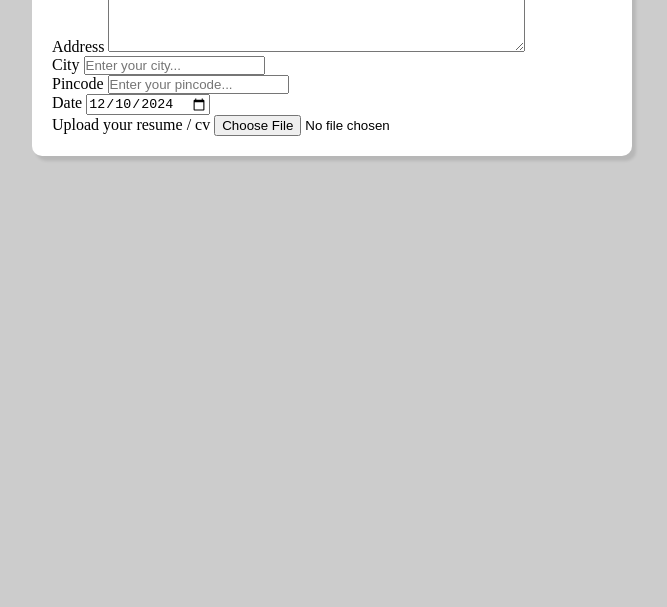
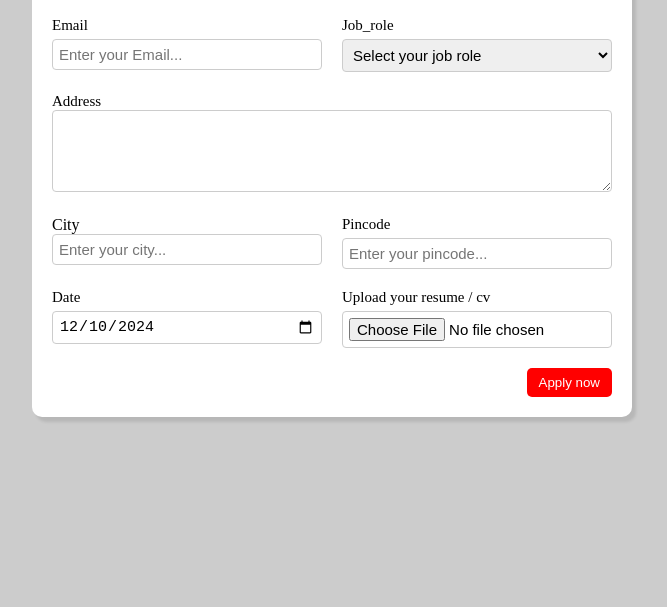
Before and after one commit to Piyush-Garg-47/Practice2, a plain HTML site: page index.html in a window 1280 px wide. Shown: the part 193-800 px from the top of the page, without its empty margins (308-975 px from the left). Drawn offline with Linux system fonts and the light colour scheme.

Commit message:
second project complete

```diff
--- a/index.html
+++ b/index.html
@@ -44,7 +44,7 @@
                             <option value="ui-ux"> ui-ux designer</option>
                         </select>
                     </div>
-                    <div class="form_control">
+                    <div class="text_area">
                         <label for="address">Address</label>
                         <textarea
                             id="address"
@@ -84,6 +84,9 @@
                         >
                     </div>
                 </div>
+                <div class="button_container">
+                    <button type="submit">Apply now</button>
+                </div>
              </form>
         </div>
     </div>
--- a/style.css
+++ b/style.css
@@ -20,3 +20,62 @@ body{
     box-shadow: 4px 5px 3px rgba(1, 1, 1, 0.1);
     border-radius: 10px;
 }
+.title_small{
+    font-size: 20px;
+}
+.form_container{
+    margin-top: 30px;
+    display: grid;
+    grid-template-columns:repeat(auto-fit , minmax(200px , 1fr));
+    gap: 20px;
+}
+.form_control{
+    display: flex;
+    flex-direction: column;
+}
+label{
+    font-size:15px;
+    margin-bottom:5px ;
+}
+
+input , select , textarea{
+    padding: 6px;
+    border: 1px solid #ccc;
+    border-radius: 4px;
+    font-size: 15px;
+}
+
+input :focus{
+    outline-color: red;
+}
+.button_container{
+    display: flex;
+    justify-content: flex-end;
+    margin-top: 20px;
+}
+button{
+    background-color:red;
+    border: transparent solid 2px;
+    color: white;
+    padding:5px 10px;
+    border-radius: 5px;
+    transition: 3s ease-in;
+}
+button:hover{
+    background-color:#ccc;
+    border: 2px solid red;
+    transition: 1s ease-out;
+    cursor: pointer;
+}
+.text_area{
+    grid-column: 1/span 2;
+}
+.text_area textarea{
+    width: 100%;
+}
+
+@media (max-width:460px){
+    .text_area{
+        grid-column: 1/span 1;
+    }
+}
```
